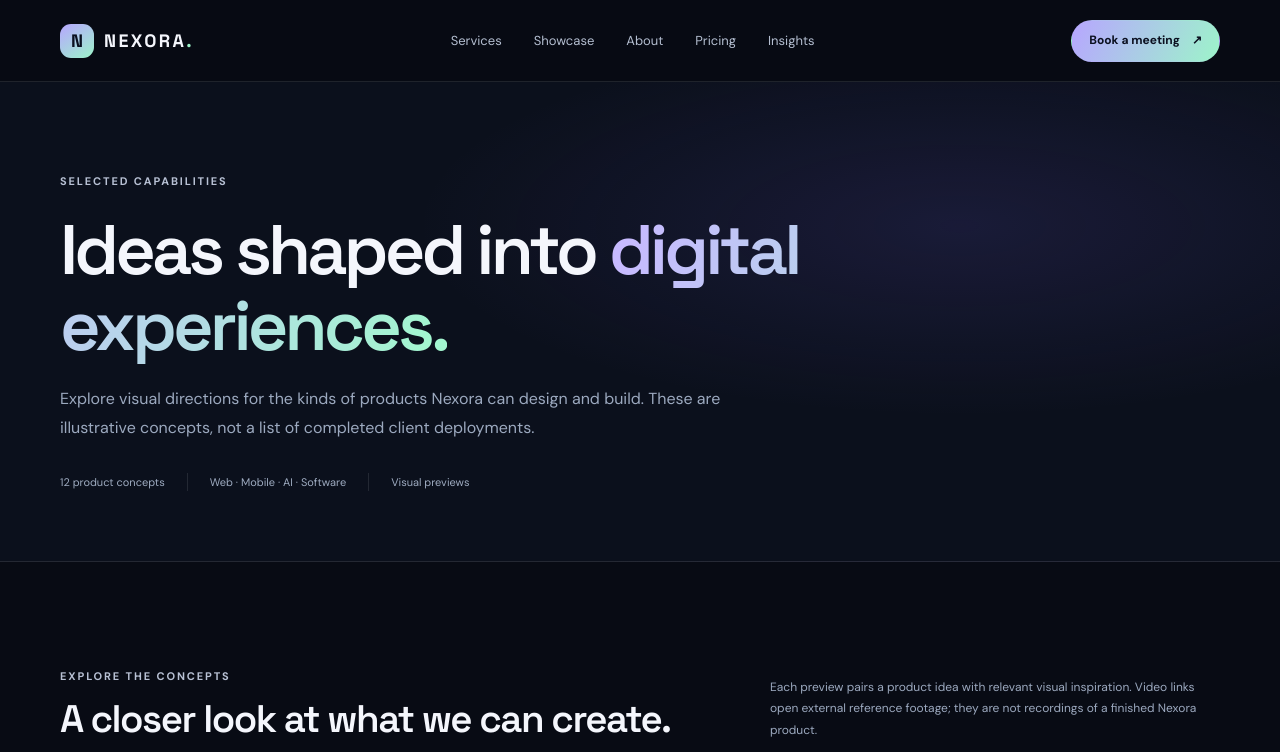
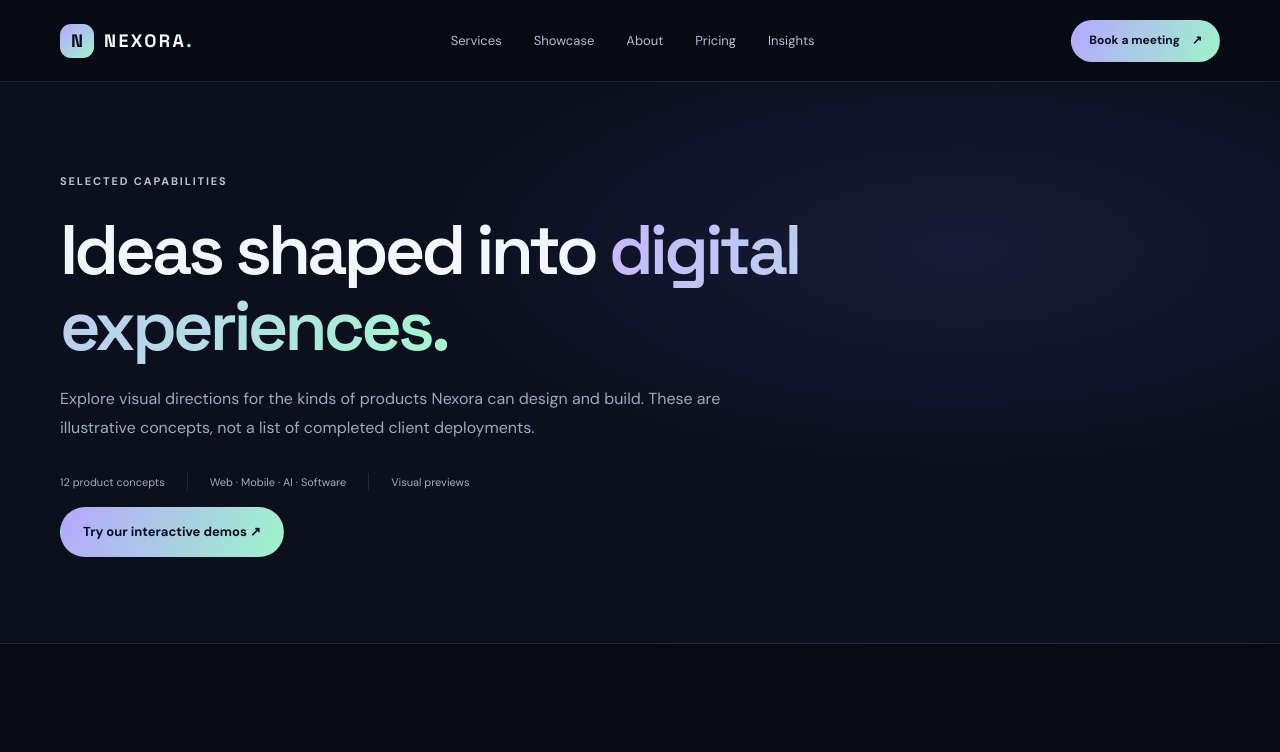
Before and after one commit to FarhanAhmed07/NEXSORA, a Next.js app: page /projects in a window 1280 px wide. Shown: the top 752 px of the page. Built offline with nearby package versions, Linux system fonts and the light colour scheme.

Commit message:
Link portfolio concepts to interactive demo lab

```diff
--- a/src/app/projects/page.jsx
+++ b/src/app/projects/page.jsx
@@ -40,7 +40,7 @@ export default function ProjectsPage() {
           <div className="eyebrow">SELECTED CAPABILITIES</div>
           <h1>Ideas shaped into <span className="text-gradient">digital experiences.</span></h1>
           <p>Explore visual directions for the kinds of products Nexora can design and build. These are illustrative concepts, not a list of completed client deployments.</p>
-          <div className="page-hero-meta"><span>12 product concepts</span><span>Web · Mobile · AI · Software</span><span>Visual previews</span></div>
+          <div className="page-hero-meta"><span>12 product concepts</span><span>Web · Mobile · AI · Software</span><span>Visual previews</span></div><p className="showcase-cta"><Link className="button" href="/showcase">Try our interactive demos ↗</Link></p>
         </div>
       </section>
       <section className="section">
```
